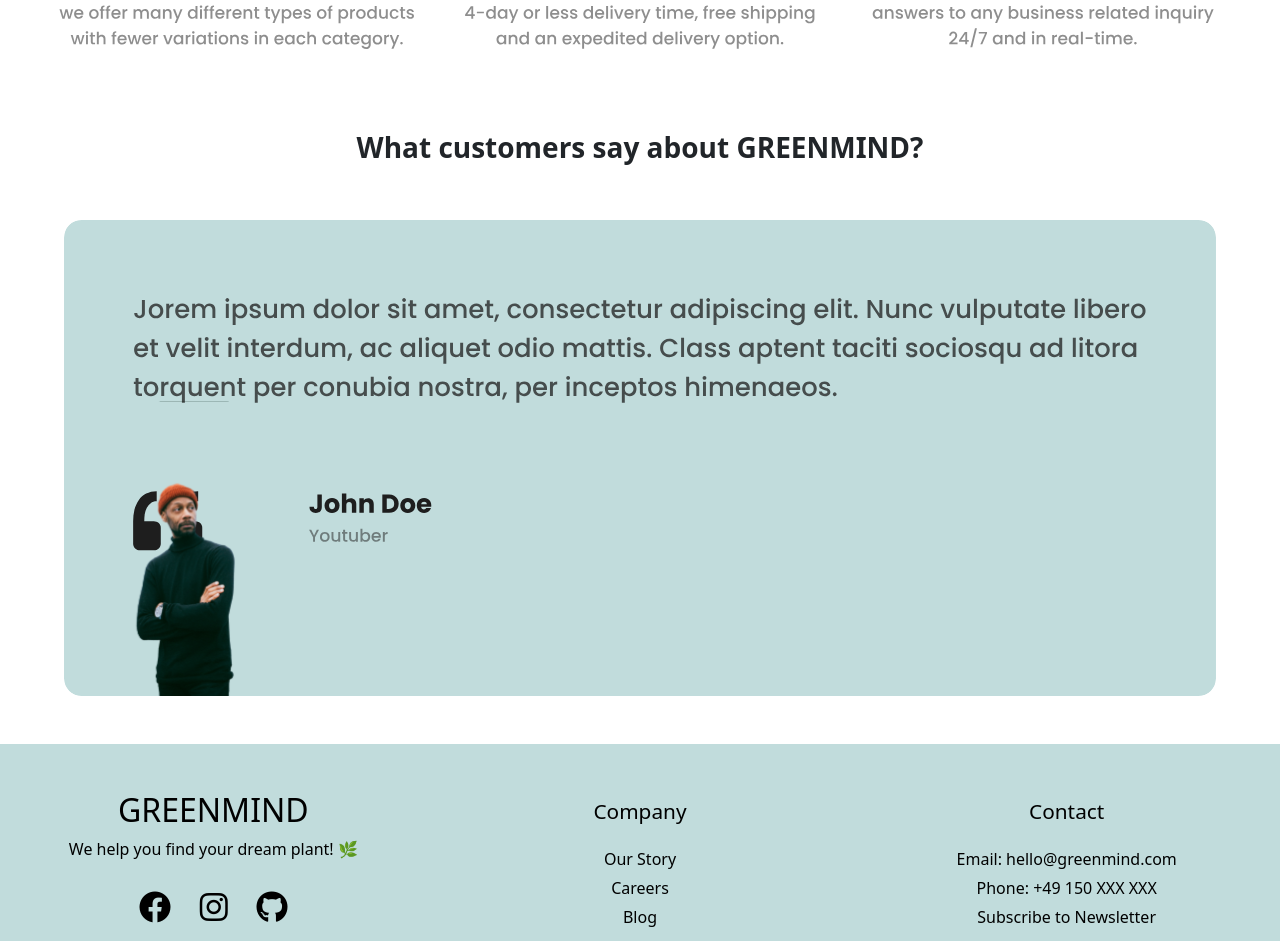
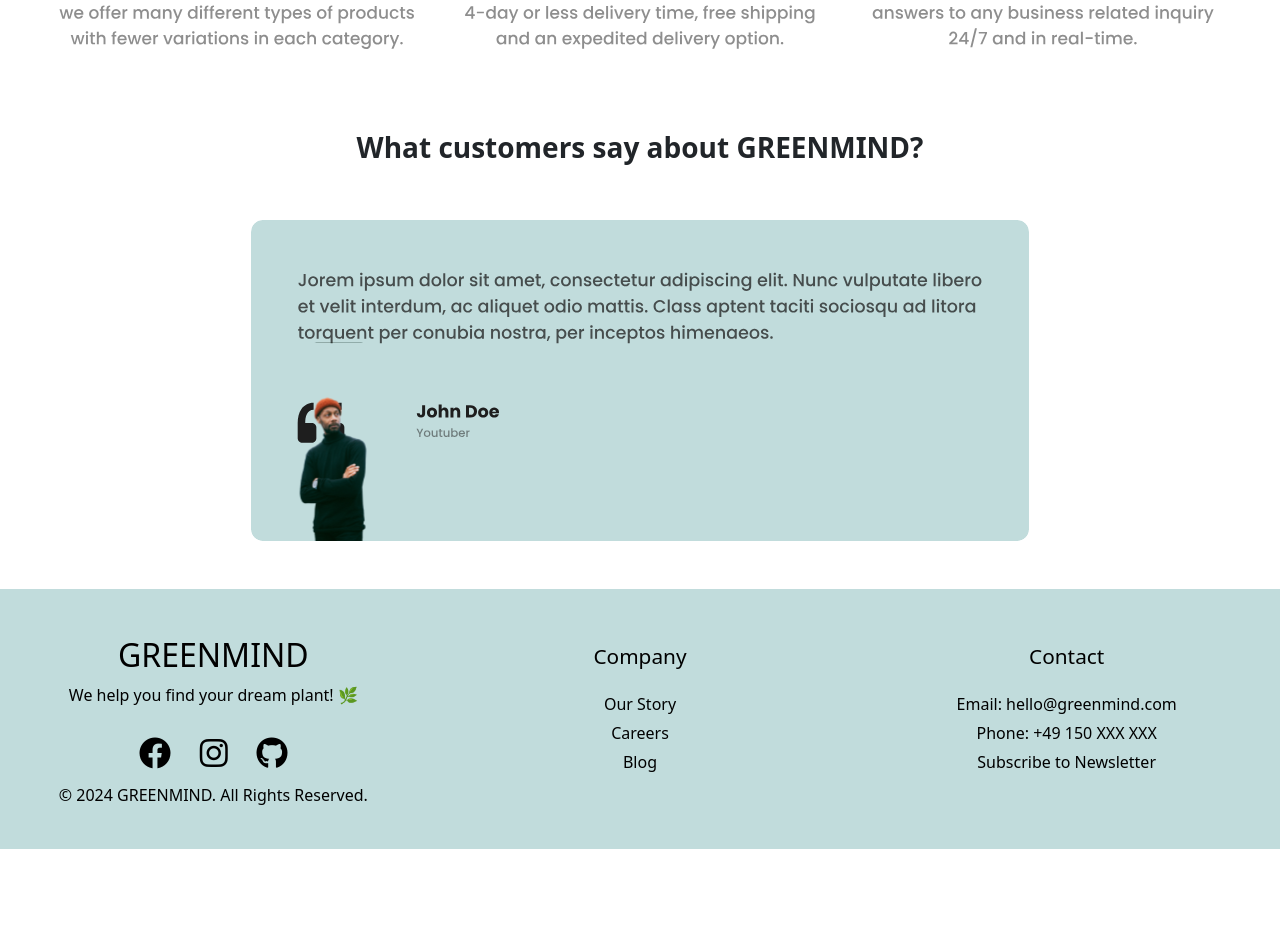
Before and after one commit to m091u/GreenMind---ecommerce, a React (Vite) app in the folder client/: page / in a window 1280 px wide. Shown: the part 1200-2141 px from the top of the page. After the commit the page ends 2049 px from the top, so only its background shows below. Built offline with nearby package versions, Linux system fonts and the light colour scheme.

Commit message:
small tweak

```diff
--- a/client/src/App.css
+++ b/client/src/App.css
@@ -90,7 +90,8 @@ body {
 
 .customerfeedback {
   text-align: center;
-  width: 100%;
+  width: 70%;
+  margin: auto;
 }
 
 .carousel {
@@ -533,6 +534,9 @@ footer {
     max-width: 95%;
   }
 
+  .customerfeedback {
+    width: 100%;}
+
   .footer-container {
     flex-direction: column;
     align-items: center;
```
